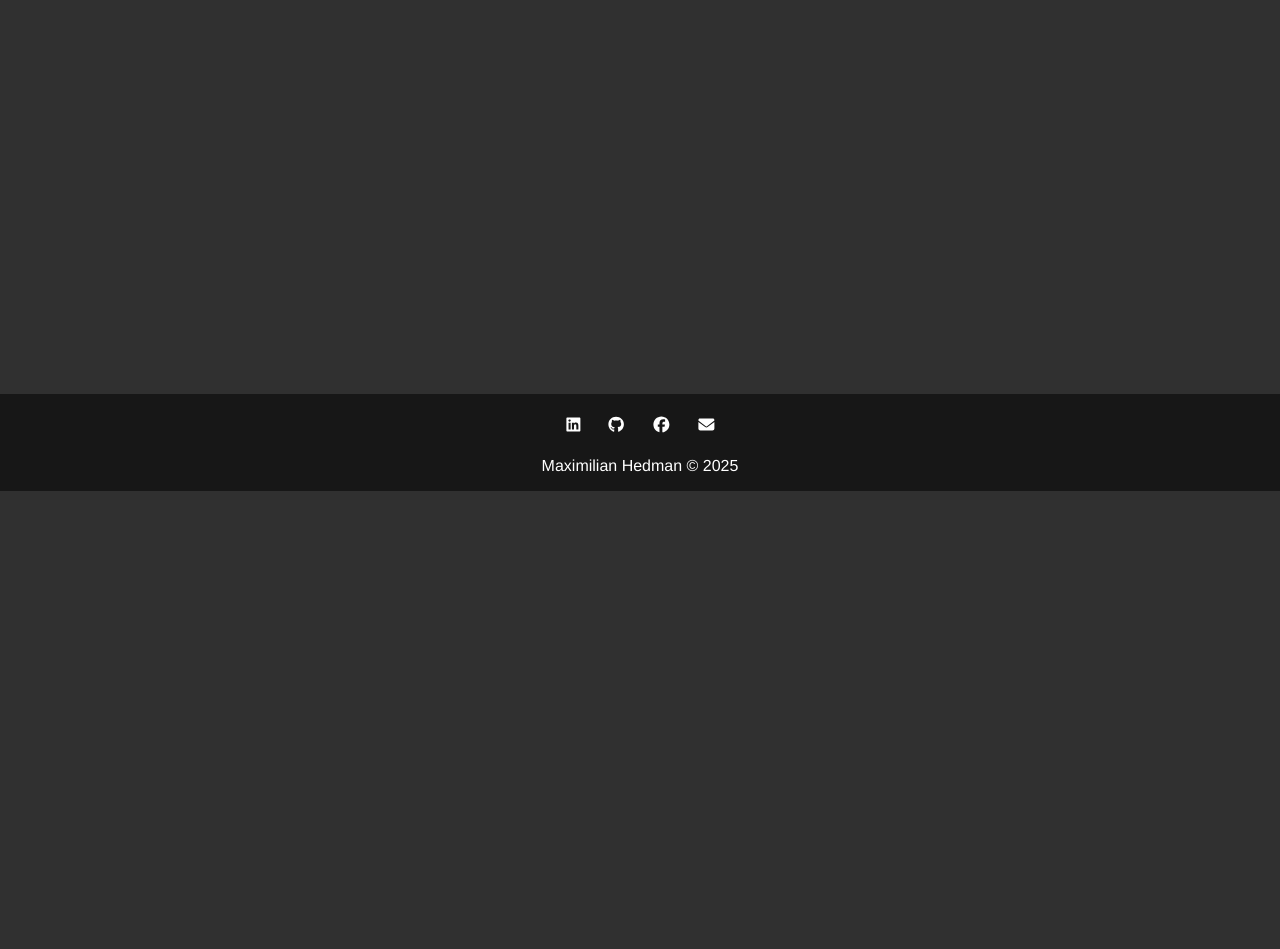
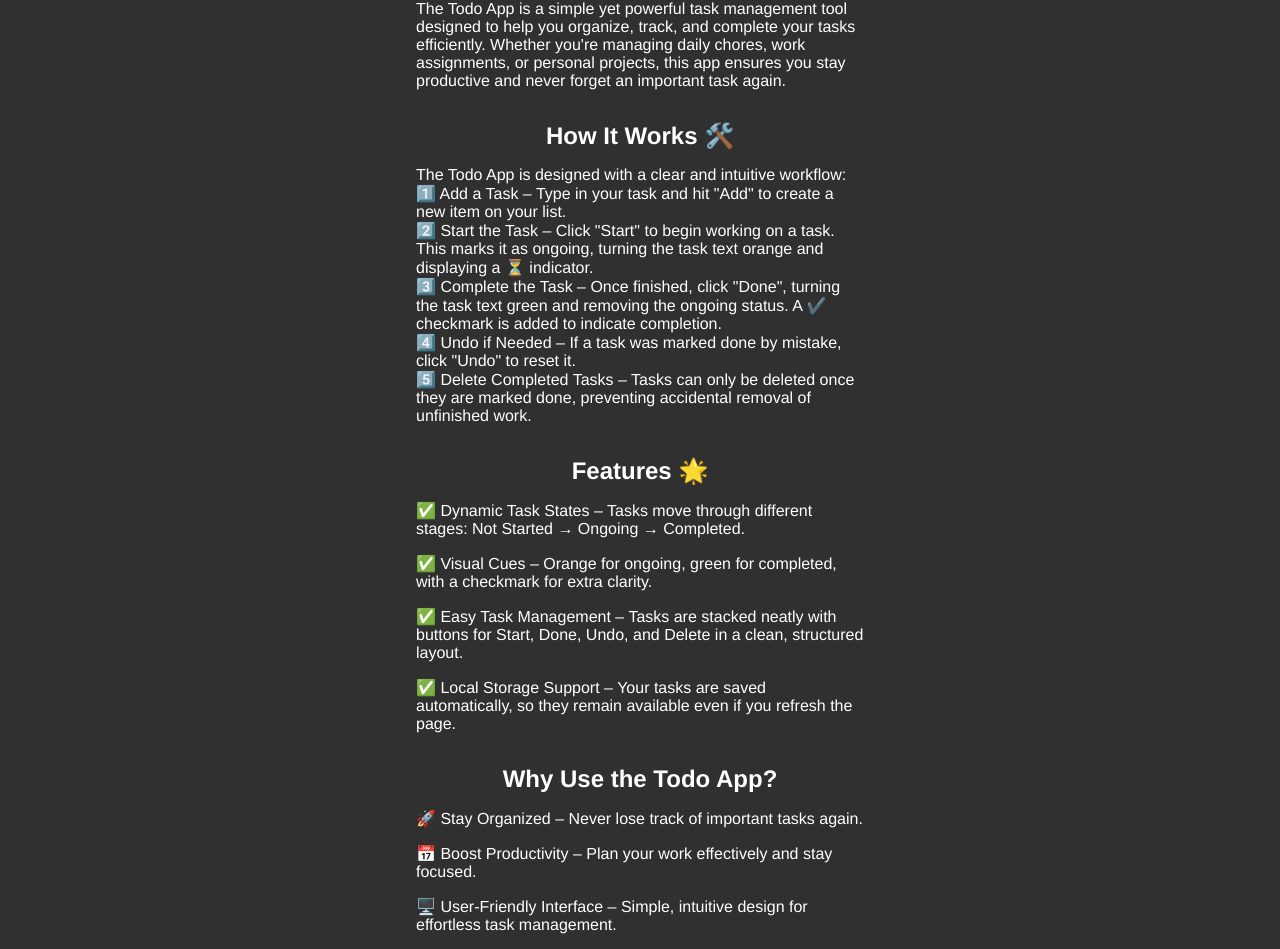
Before and after one commit to MaximilianHedman/Todo_List, a React (Vite) app in the folder vite-project/: page /about in a window 1280 px wide. Shown: the part 309-1258 px from the top of the page. Before the commit the page ends 800 px from the top, so only its background shows below. Built offline with nearby package versions, Linux system fonts and the light colour scheme.

Commit message:
Added text to About page and some style

```diff
--- a/vite-project/src/components/TodoApp/TodoItem/TodoItem.scss
+++ b/vite-project/src/components/TodoApp/TodoItem/TodoItem.scss
@@ -16,6 +16,7 @@
         font-size: 1rem;
         margin-right: 1rem;
         word-break: break-word;
+        text-align: left;
 
         &.completed-task {
             color: colors.$todo-item-completed-task-p-color;
--- a/vite-project/src/pages/About/About.jsx
+++ b/vite-project/src/pages/About/About.jsx
@@ -3,7 +3,72 @@ import './About.scss';
 
 const About = () => {
     return (
-        <div>About</div>
+        <main className='about-container'>
+            <section className='about-section'>
+                <h1>Information about the Todo App</h1>
+            </section>
+            <section className='about-section'>
+                <h2>What is the Todo App?</h2>
+                <p>The Todo App is a simple yet powerful task management tool designed to help you organize, track, and complete your tasks efficiently. Whether you're managing daily chores, work assignments, or personal projects, this app ensures you stay productive and never forget an important task again.</p>
+            </section>
+            <section className='about-section'>
+                <h2>How It Works 🛠️</h2>
+                <p>
+                    The Todo App is designed with a clear and intuitive workflow:
+                </p>
+                <ol>
+                    <li>
+                        1️⃣ Add a Task – Type in your task and hit "Add" to create a new item on your list.
+                    </li>
+                    <li>
+                        2️⃣ Start the Task – Click "Start" to begin working on a task. This marks it as ongoing, turning the task text orange and displaying a ⏳ indicator.
+                    </li>
+                    <li>
+                        3️⃣ Complete the Task – Once finished, click "Done", turning the task text green and removing the ongoing status. A ✔️ checkmark is added to indicate completion.
+                    </li>
+                    <li>
+                        4️⃣ Undo if Needed – If a task was marked done by mistake, click "Undo" to reset it.
+                    </li>
+                    <li>
+                        5️⃣ Delete Completed Tasks – Tasks can only be deleted once they are marked done, preventing accidental removal of unfinished work.
+                    </li>
+                </ol>
+            </section>
+            <section className='about-section'>
+                <h2>Features 🌟</h2>
+                <ul>
+                    <li>
+                        ✅ Dynamic Task States – Tasks move through different stages: Not Started → Ongoing → Completed.
+                    </li>
+                    <li>
+                        ✅ Visual Cues – Orange for ongoing, green for completed, with a checkmark for extra clarity.
+                    </li>
+                    <li>
+                        ✅ Easy Task Management – Tasks are stacked neatly with buttons for Start, Done, Undo, and Delete in a clean, structured layout.
+                    </li>
+                    <li>
+                        ✅ Local Storage Support – Your tasks are saved automatically, so they remain available even if you refresh the page.
+                    </li>
+                </ul>
+            </section>
+            <section className='about-section'>
+                <h2>Why Use the Todo App?</h2>
+                <ul>
+                    <li>
+                        🚀 Stay Organized – Never lose track of important tasks again.
+                    </li>
+                    <li>
+                        📅 Boost Productivity – Plan your work effectively and stay focused.
+                    </li>
+                    <li>
+                        🖥️ User-Friendly Interface – Simple, intuitive design for effortless task management.
+                    </li>
+                    <li>
+                        💾 No Data Loss – Your tasks remain stored even after closing the app.
+                    </li>
+                </ul>
+            </section>
+        </main>
     )
 }
 
--- a/vite-project/src/pages/About/About.scss
+++ b/vite-project/src/pages/About/About.scss
@@ -0,0 +1,30 @@
+.about-container {
+    display: flex;
+    flex-direction: column;
+    align-items: center;
+    width: 40%;
+    margin: auto;
+    gap: 2rem;
+    padding: 2rem;
+
+    h1, h2 {
+        text-align: center;
+        margin: auto;
+    }
+
+    h1 {
+        font-size: 2rem;
+    }
+
+    h2 {
+        padding-bottom: 1rem;
+    }
+
+    .about-section, ol, ul {
+        display: flex;
+        flex-direction: column;
+        align-items: flex-start;
+        list-style: none;
+        width: 100%;
+    }
+}
```
